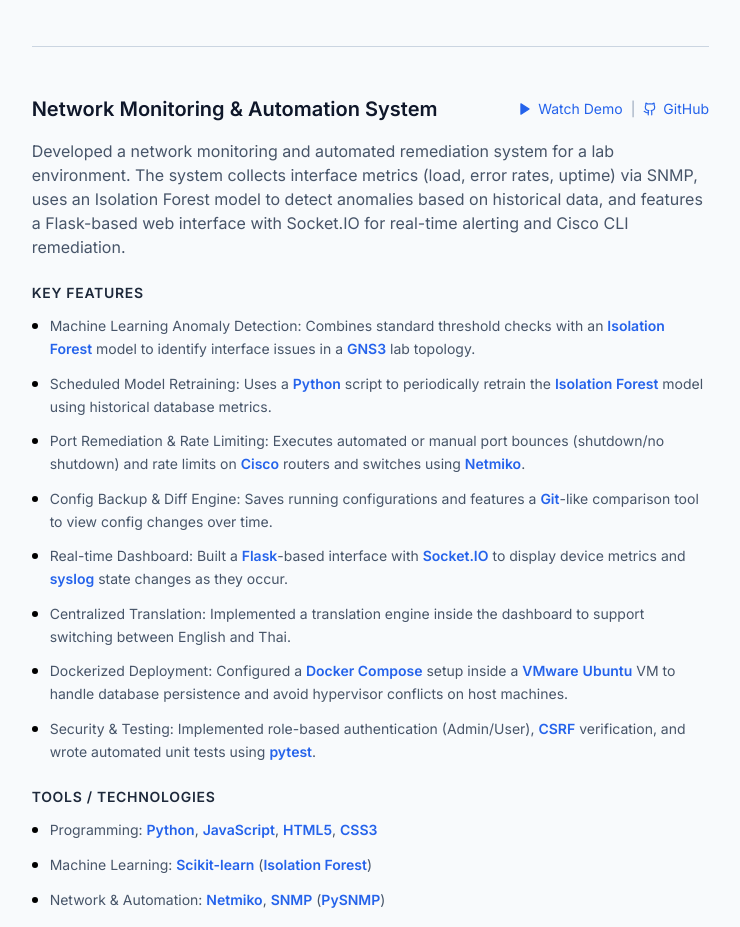
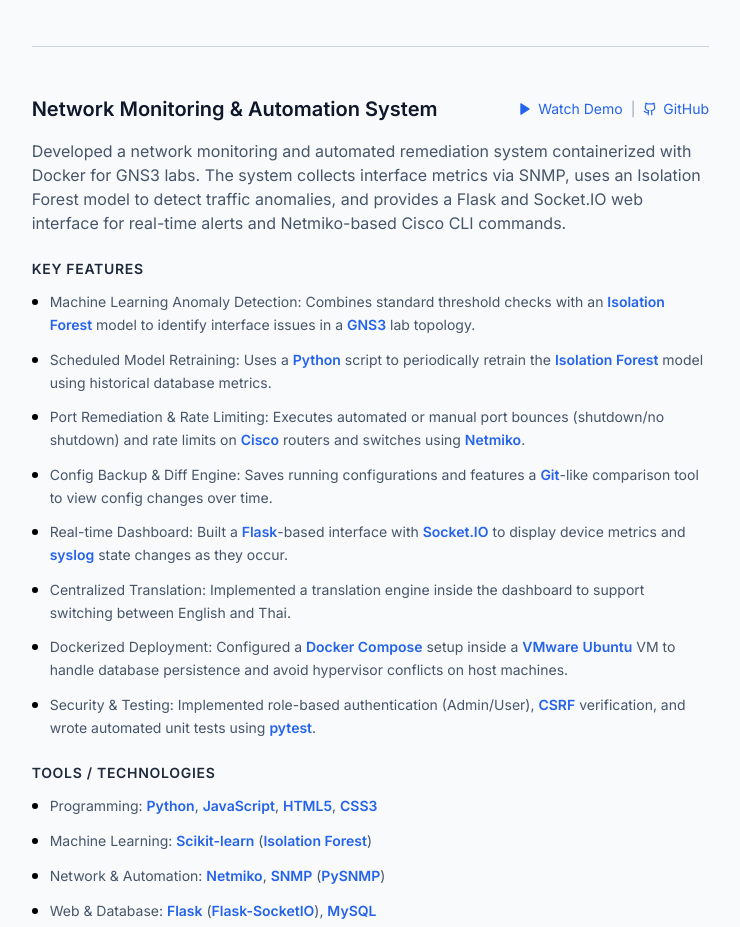
Before and after one commit to ToonSupakit/ToonSupakit.github.io, a Next.js app: page / in a window 1280 px wide. Shown: the part 900-1827 px from the top of the page, without its empty margins (459-1199 px from the left). Built offline with nearby package versions, Linux system fonts and the light colour scheme.

Commit message:
style: refine second project description to clarify Docker and GNS3 labs

```diff
--- a/app/sections/Projects.tsx
+++ b/app/sections/Projects.tsx
@@ -22,7 +22,7 @@
   {
     title: "Network Monitoring & Automation System",
     description:
-      "Developed a network monitoring and automated remediation system for a lab environment. The system collects interface metrics (load, error rates, uptime) via SNMP, uses an Isolation Forest model to detect anomalies based on historical data, and features a Flask-based web interface with Socket.IO for real-time alerting and Cisco CLI remediation.",
+      "Developed a network monitoring and automated remediation system containerized with Docker for GNS3 labs. The system collects interface metrics via SNMP, uses an Isolation Forest model to detect traffic anomalies, and provides a Flask and Socket.IO web interface for real-time alerts and Netmiko-based Cisco CLI commands.",
     icon: Activity,
     achievements: [
       "Machine Learning Anomaly Detection: Combines standard threshold checks with an Isolation Forest model to identify interface issues in a GNS3 lab topology.",
```
